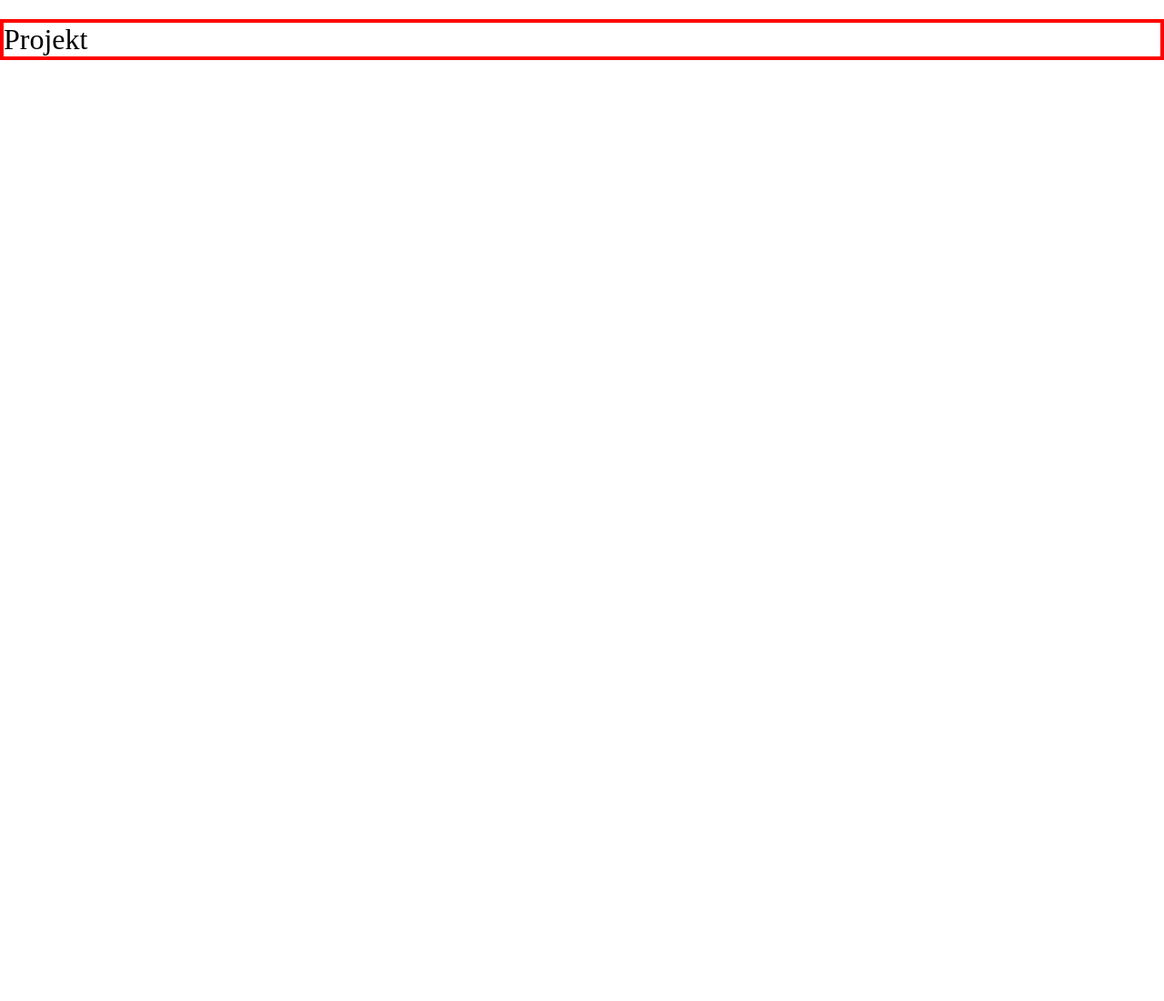
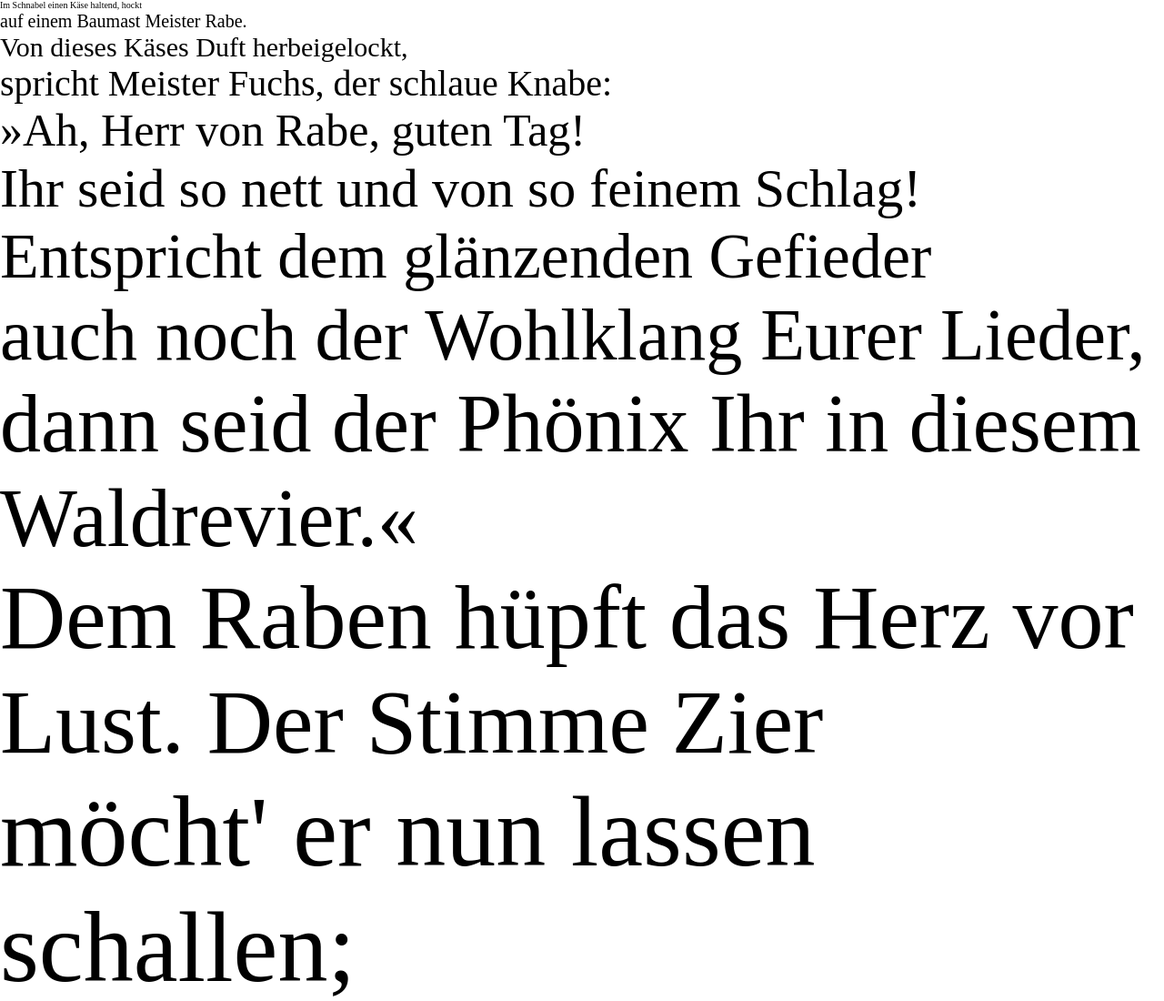
Before and after one commit to vogelino/dna, a website: page index.html in a window 1280 px wide. Shown: the top 1100 px of the page at 91% size. Before the commit the page ends 800 px from the top, so only its background shows below. Drawn offline with nearby package versions, Linux system fonts and the light colour scheme; files that its build step writes are made by us from their sources.

Commit message:
First draft

```diff
--- a/index.html
+++ b/index.html
@@ -4,11 +4,11 @@
 		<meta charset="UTF-8">
 		<meta name="viewport" content="width=device-width, initial-scale=1.0">
 		<meta http-equiv="X-UA-Compatible" content="ie=edge">
-  <title>Projekt</title>
+		<title>Le corbeau et le renard</title>
 		<link href="./styles/index.css" rel="stylesheet">
 	</head>
 	<body>
-  <h1>Projekt</h1>
+		<div id="poem" />
 		<script type="text/javascript" src="./scripts/index.js"></script>
 	</body>
 </html>
--- a/package.json
+++ b/package.json
@@ -1,4 +1,5 @@
 {
+	"name": "le-corbeau-et-le-renard",
 	"private": true,
 	"license": "MIT",
 	"scripts": {
--- a/scripts/index.js
+++ b/scripts/index.js
@@ -1,2 +1,38 @@
-// Your code here …
-console.log('Test …');
+{
+	const $container = document.getElementById('poem');
+
+	const verses = [
+		'Im Schnabel einen Käse haltend, hockt',
+		'auf einem Baumast Meister Rabe.',
+		'Von dieses Käses Duft herbeigelockt,',
+		'spricht Meister Fuchs, der schlaue Knabe:',
+		'»Ah, Herr von Rabe, guten Tag!',
+		'Ihr seid so nett und von so feinem Schlag!',
+		'Entspricht dem glänzenden Gefieder',
+		'auch noch der Wohlklang Eurer Lieder,',
+		'dann seid der Phönix Ihr in diesem Waldrevier.«',
+		'Dem Raben hüpft das Herz vor Lust. Der Stimme Zier',
+		'möcht\' er nun lassen schallen;',
+		'er tut den Schnabel auf – und läßt den Käse fallen.',
+		'Der Fuchs nimmt ihn und spricht:',
+		'»Mein Freundchen, denkt an mich!',
+		'Ein jeder Schmeichler mästet sich',
+		'vom Fette dessen, der ihn gerne hört.',
+		'Die Lehre sei dir einen Käse wert!«',
+		'Der Rabe, scham- und reuevoll,',
+		'schwört, etwas spät, daß ihm so was nie mehr passieren soll.',
+	].map(createDivWithText);
+
+	verses.forEach(({ $el }, index) => {
+		$el.classList.add('verse');
+		$el.style.setProperty('--fontSize', ` ${(index + 1) * 10}px`);
+		$container.appendChild($el);
+	});
+}
+
+function createDivWithText(text) {
+	const $el = document.createElement('div');
+	const $text = document.createTextNode(text);
+	$el.appendChild($text);
+	return { $el, $text, text};
+}
--- a/styles/index.scss
+++ b/styles/index.scss
@@ -1,11 +1,6 @@
-/* Import dependency (from node_modules) … */
 @import "normalize.css";
+@import "variables";
 
-$border-width: 4px;
-
-/* Your styles here … */
-h1 {
-  border: $border-width solid red;
-  font-weight: normal;
-  display: flex;
+.verse {
+	font-size: var(--fontSize);
 }
--- /dev/null
+++ b/styles/variables.scss
@@ -0,0 +1,3 @@
+:root {
+	--fontSize: 0;
+}
```
Also changed, not shown: 1 other file. Lines whose indentation alone changed are shown as unchanged.
